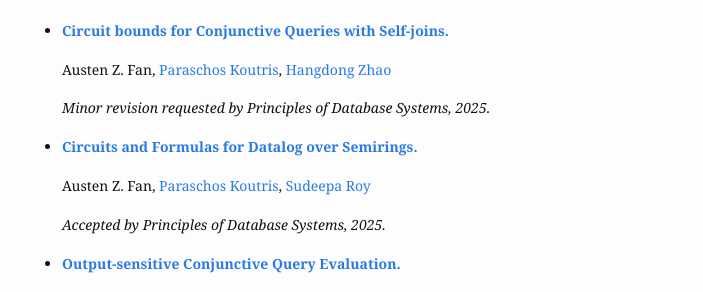
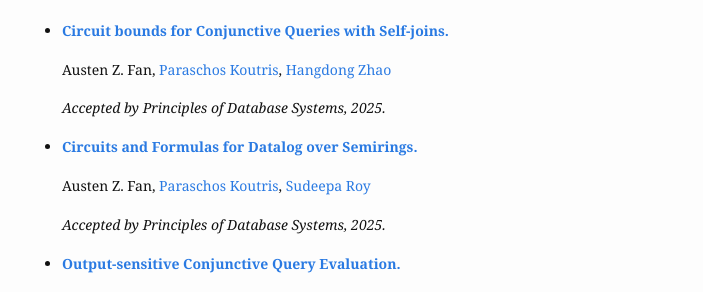
Before and after one commit to Austen-Z-Fan/Austen-Z-Fan.github.io, a Jekyll site: the page built from research.md, in a window 1280 px wide. Shown: the part 180-472 px from the top of the page, without its empty margins (288-991 px from the left). Built offline with Jekyll 4.4.1, drawn with Linux system fonts in a browser that asks for light colours.

Commit message:
Update research.md

```diff
--- a/research.md
+++ b/research.md
@@ -9,7 +9,7 @@ slug: /research
 
   Austen Z. Fan, [Paraschos Koutris](https://pages.cs.wisc.edu/~paris/), [Hangdong Zhao](https://pages.cs.wisc.edu/~hangdong/)
 
-  *Minor revision requested by Principles of Database Systems, 2025.*
+  *Accepted by Principles of Database Systems, 2025.*
 
 * [**Circuits and Formulas for Datalog over Semirings.**]()
 
@@ -23,7 +23,6 @@ slug: /research
 
   *Accepted by Principles of Database Systems, 2025.*
 
-
 * [**Tight Bounds of Circuits for Sum-Product Queries.**](https://dl.acm.org/doi/10.1145/3651588)
 
   Austen Z. Fan, [Paraschos Koutris](https://pages.cs.wisc.edu/~paris/), [Hangdong Zhao](https://pages.cs.wisc.edu/~hangdong/).
@@ -32,7 +31,6 @@ slug: /research
 
   ***Distinguished Paper (Invited to Journal of the ACM).***
 
-
 * [**Conjunctive Queries with Negation and Aggregation: A Linear Time Characterization.**](https://dl.acm.org/doi/10.1145/3651138)
 
   [Hangdong Zhao](https://pages.cs.wisc.edu/~hangdong/), Austen Z. Fan, [Xiating Ouyang](https://pages.cs.wisc.edu/~xouyang/), [Paraschos Koutris](https://pages.cs.wisc.edu/~paris/).
@@ -40,7 +38,6 @@ slug: /research
   *Accepted by Principles of Database Systems, 2024.*
 
   ***Distinguished Paper (Invited to ACM Transactions on Database Systems).***
-
 
 * [**Restricted Holant Dichotomy on Domains 3 and 4.**](https://arxiv.org/abs/2307.16078)
 
@@ -62,7 +59,6 @@ slug: /research
 
   *Accepted by AAAI Conference on Artificial Intelligence, 2023.*
 
-
 * [**Certifiable Robustness for Nearest Neighbor Classifiers.**](https://arxiv.org/abs/2201.04770)
 
   Austen Z. Fan, [Paraschos Koutris](https://pages.cs.wisc.edu/~paris/).
@@ -79,7 +75,6 @@ slug: /research
   *Accepted by International Symposium on Fundamentals of Computation Theory, 2021.* [[Slides](assets/slides/FCT_2021_Presentation.pdf) by me]
 
   ***Invited to Journal of Computer and System Sciences.***
-
 
 * [**A Prioritized Trajectory Planning Algorithm for Connected and Automated Vehicle Mandatory Lane Changes.**](https://ieeexplore.ieee.org/document/9564913)
 
```
